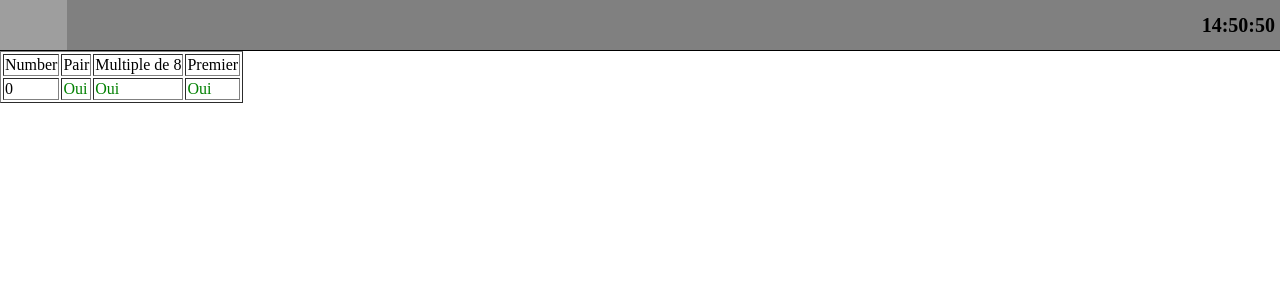
After one commit to Dozmare/ipssi-sf, a Symfony app: template templates/Admin/number.html.twig in a window 1280 px wide. The commit adds this page. Shown: the top 300 px of the page. Run offline with Twig, Linux system fonts and the light colour scheme; the template is opened without the code that fills it: most values are stand-ins (such as "Sample title", 1, 10 or a date in 2020); some libraries are stand-ins or nearby versions; grey boxes are pictures that could not be loaded.

Commit message:
View layer

```diff
--- a/composer.json
+++ b/composer.json
@@ -6,11 +6,14 @@
         "ext-ctype": "*",
         "ext-iconv": "*",
         "sensio/framework-extra-bundle": "^5.2",
+        "symfony/asset": "4.2.*",
         "symfony/console": "4.2.*",
         "symfony/debug-pack": "^1.0",
         "symfony/dotenv": "4.2.*",
         "symfony/flex": "^1.1",
         "symfony/framework-bundle": "4.2.*",
+        "symfony/maker-bundle": "^1.11",
+        "symfony/twig-bundle": "4.2.*",
         "symfony/yaml": "4.2.*"
     },
     "config": {
--- a/config/bundles.php
+++ b/config/bundles.php
@@ -8,4 +8,4 @@ return [
     Symfony\Bundle\MonologBundle\MonologBundle::class => ['all' => true],
     Symfony\Bundle\DebugBundle\DebugBundle::class => ['dev' => true, 'test' => true],
     Sensio\Bundle\FrameworkExtraBundle\SensioFrameworkExtraBundle::class => ['all' => true],
-];
+ ];
--- a/config/routes/hello.yaml
+++ b/config/routes/hello.yaml
@@ -1,5 +1,5 @@
 #config/routes/hello.yaml
-index:
+sayHelloIpsi:
     path: /
     controller: App\Controller\HelloController::sayHello
 
--- /dev/null
+++ b/public/css/main.css
@@ -0,0 +1,27 @@
+html, body {
+    margin: 0;
+    padding: 0;
+}
+
+header {
+    background: grey;
+    width: 100%;
+    height: 50px;
+    border-bottom: 1px solid black;
+}
+.red{
+    color:red;
+}
+
+.green{
+    color:green;
+}
+
+
+header span {
+    float: right;
+    font-weight: bold;
+    font-size: 20px;
+    line-height: 50px;
+    margin-right: 5px;
+}
--- /dev/null
+++ b/templates/Admin/number.html.twig
@@ -0,0 +1,33 @@
+{% import _self as macro %}
+{% extends "base.html.twig" %}
+
+{% block body %}
+    <table border="solid">
+        <thead>
+            <tr>
+                <td>Number</td>
+                <td>Pair</td>
+                <td>Multiple de 8</td>
+                <td>Premier</td>
+            </tr>
+        </thead>
+        <tbody>
+        {% for num,isPrime in nbs %}
+            <tr>
+                <td>{{ num }}</td>
+                {{ macro.displayResult(num is even) }}
+                {{ macro.displayResult(num % 8 == 0) }}
+                {{ macro.displayResult(isPrime) }}
+            </tr>
+        {% endfor %}
+        </tbody>
+    </table>
+{% endblock %}
+
+{% macro displayResult(isOk) %}
+    {% if isOk %}
+        <td class="green">Oui</td>
+    {% else %}
+        <td class="red">Non</td>
+    {% endif %}
+{% endmacro %}
--- /dev/null
+++ b/templates/Hello/say-hello.html.twig
@@ -0,0 +1,5 @@
+{% extends "base.html.twig" %}
+
+{% block body %}
+    <h1 style="color: blue;">Bonjour {{ name }} ! </h1>
+{% endblock %}
--- a/templates/base.html.twig
+++ b/templates/base.html.twig
@@ -3,9 +3,19 @@
     <head>
         <meta charset="UTF-8">
         <title>{% block title %}Welcome!{% endblock %}</title>
-        {% block stylesheets %}{% endblock %}
+        {% block stylesheets %}
+            <link rel="stylesheet" type="text/css" href="{{ asset('css/main.css') }}">
+        {% endblock %}
     </head>
     <body>
+
+        <header>
+            <a href="{{ path('sayHelloIpsi') }}">
+                <img height="50" src="{{ asset('img/logo.png') }}">
+            </a>
+            <span>{{ 'now'|date('H:i:s') }}</span>
+        </header>
+
         {% block body %}{% endblock %}
         {% block javascripts %}{% endblock %}
     </body>
```
Also changed, not shown: src/Controller/AdminController.php (+22 -2 lines), src/Controller/HelloController.php (+5 -2 lines), src/Entity/Player.php (added, +44 -0 lines), 2 other files.
